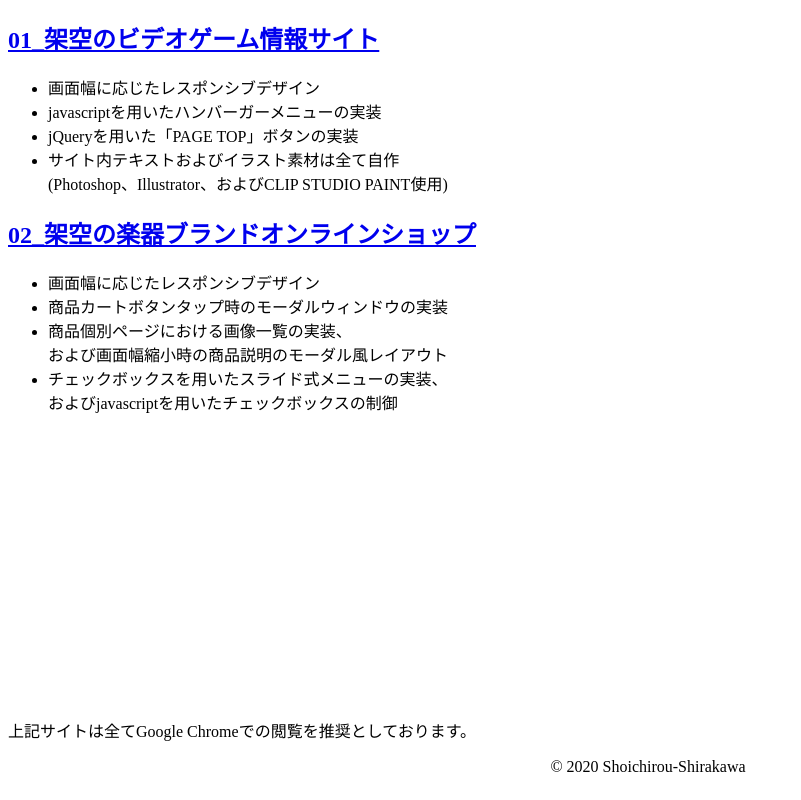
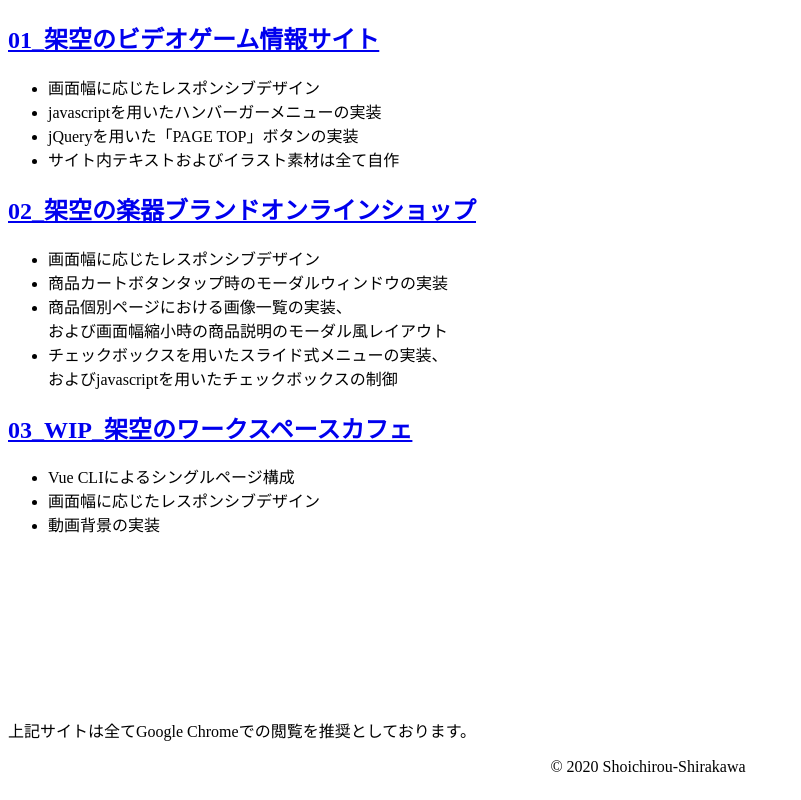
Before and after one commit to ShoichiroShirakawa/shirakawa.github.io, a plain HTML site: page index.html in a window 1280 px wide. Shown: the whole page, without its empty margins (0-801 px from the left). Drawn offline with Linux system fonts and the light colour scheme.

Commit message:
Update index.html

```diff
--- a/index.html
+++ b/index.html
@@ -29,8 +29,7 @@
 		<li>画面幅に応じたレスポンシブデザイン</li>
 		<li>javascriptを用いたハンバーガーメニューの実装</li>
 		<li>jQueryを用いた「PAGE TOP」ボタンの実装</li>
-		<li>サイト内テキストおよびイラスト素材は全て自作<br>
-		(Photoshop、Illustrator、およびCLIP STUDIO PAINT使用)</li>
+		<li>サイト内テキストおよびイラスト素材は全て自作</li>
 	</ul>
 	<h2><a href="02/index.html">02_架空の楽器ブランドオンラインショップ</a></h2>
 	<ul>
@@ -41,7 +40,12 @@
 		<li>チェックボックスを用いたスライド式メニューの実装、<br>
 			およびjavascriptを用いたチェックボックスの制御</li>
 	</ul>
-
+		<h2><a href="dist/index.html">03_WIP_架空のワークスペースカフェ</a></h2>
+	<ul>
+		<li>Vue CLIによるシングルページ構成</li>
+		<li>画面幅に応じたレスポンシブデザイン</li>
+		<li>動画背景の実装</li>
+	</ul>
 	<footer>
 		<p>上記サイトは全てGoogle Chromeでの閲覧を推奨としております。</p>
 		<p class="copy">© 2020 Shoichirou-Shirakawa</p>
```
